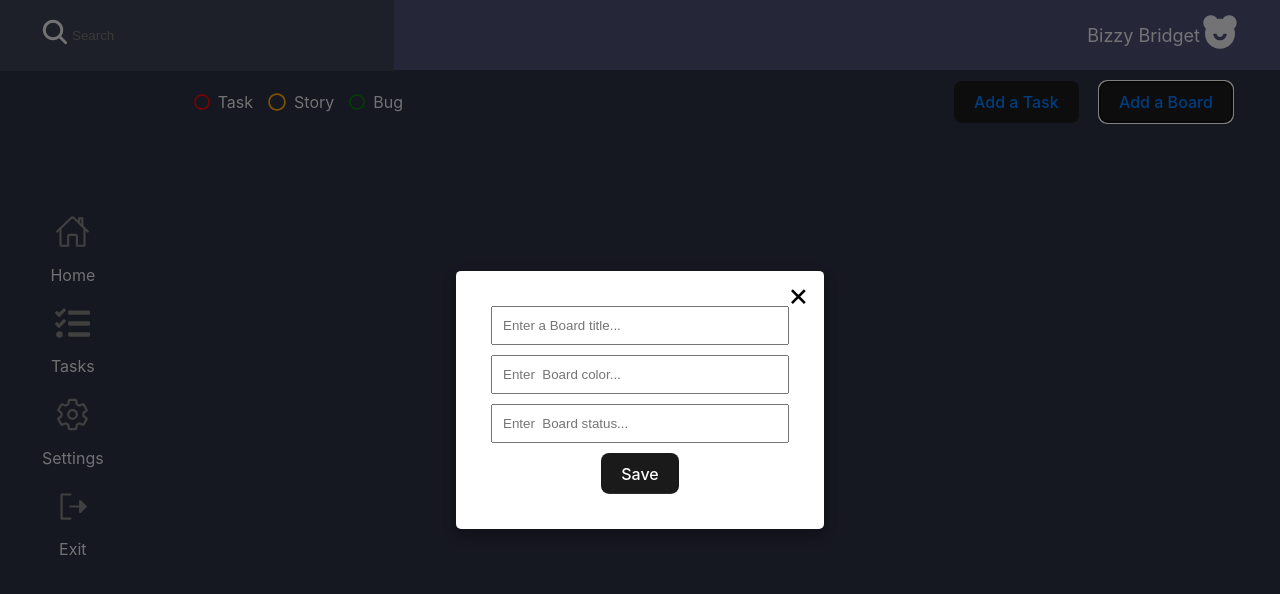
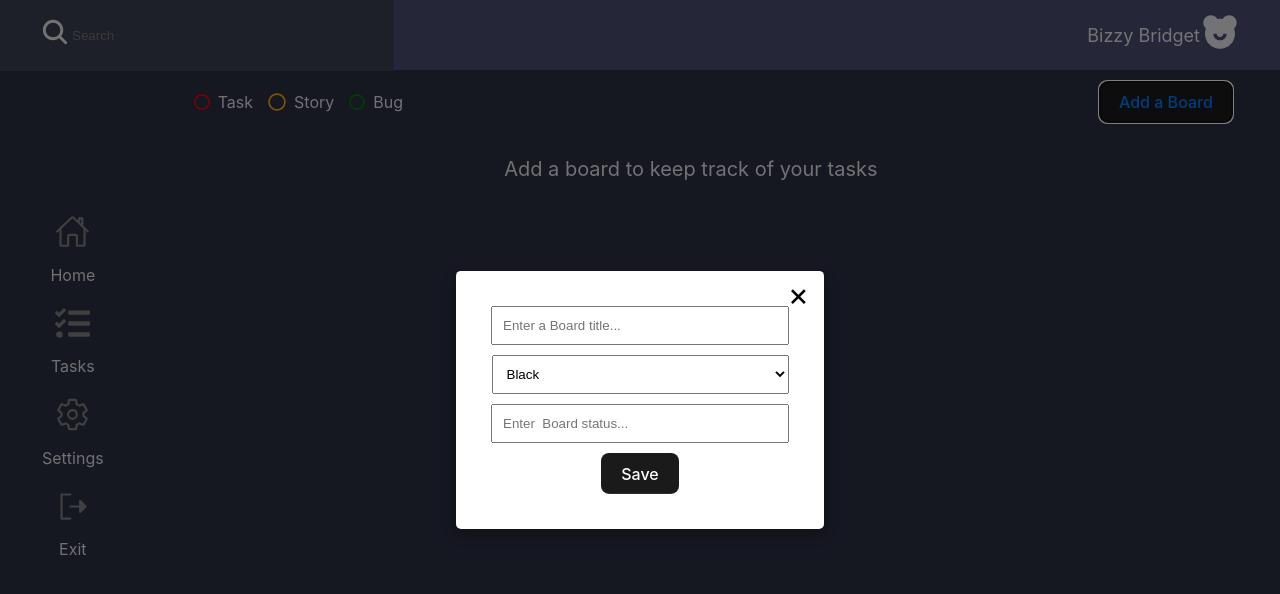
Before and after one commit to BridgetKas/ProductivityApp, a React (Vite) app: page / in a window 1280 px wide. Both pictures are taken after a click on the button "Add a Board". Shown: the top 594 px of the page. Built offline with nearby package versions, Linux system fonts and the light colour scheme.

Commit message:
Added productivityApp

```diff
--- a/src/Components/Board/Board.jsx
+++ b/src/Components/Board/Board.jsx
@@ -5,11 +5,12 @@ import Modal from "../modal/modalComponent"
 import { FaRegCircle } from "react-icons/fa";
 import { generateId} from "../../utilis";
 import { StateContext } from "../../layOut/stateProvider";
+import { boardColors } from "../../utilis";
 
 function Board() {
   const [openModal,setOpenModal] = useState(false)
   const [title,setTitle] = useState('')
-  const [status,setStatus] = useState('incomplete')
+  const [status,setStatus] = useState('')
   const [description,setDescription] = useState('')
   const [boardTitle,setBoardTitle] = useState('')
   const [boardColor,setBoardColor] = useState('')
@@ -34,12 +35,12 @@ function Board() {
       type:'added_task',
       title:title,
       description:description,
-      status:status,
+      status:status ? status : state.boards[0].status,
       id:generateId()
     })
     setTitle('')
     setDescription('')
-    setStatus('incomplete')
+    setStatus('')
     closeModal()
   }
 
@@ -90,14 +91,21 @@ function Board() {
           </div>
         </div>
         <div className={styles.taskContainer}>
-          <div>
+          <div className={styles.btnContainer}>
+            <button className={styles.button} onClick={addBoard}>Add a Board</button>
+          </div>
+          {
+            state.boards.length >= 1 &&
+            <div>
               <button onClick={isModalOpen}>Add a Task</button>
-          </div>
-          <div className={styles.btnContainer}>
-              <button className={styles.button} onClick={addBoard}>Add a Board</button>
-          </div>
+            </div>
+          }
+
         </div>
       </div>
+     {state.boards.length === 0 &&
+      <p style={{fontSize:'20px'}}>Add a board to keep track of your tasks </p>
+     }
       <div className={styles.mainBoardContainer}>
         {state.boards.map((board) =>(
           <BoardComponent
@@ -126,7 +134,7 @@ function Board() {
               </textarea>
             </div>
             <div>
-              <select className={styles.selectarea}  value={status} onChange={changeStatus}>
+              <select className={styles.selectarea}  value={status} onChange={changeStatus} defaultValue='hoo'>
                 {
                   state.boards.map((board,index) =>(<option value={board.status} key={index}>
                   {board.status}</option>))
@@ -149,9 +157,14 @@ function Board() {
               <input type='text' placeholder='Enter a Board title...' value={boardTitle}
                 className={styles.taskInput} onChange={(e) => setBoardTitle(e.target.value)}
               />
-              <input type='text' placeholder='Enter  Board color...' value={boardColor}
-                className={styles.taskInput} onChange={(e) => setBoardColor(e.target.value)}
-              />
+
+              <select className={styles.selectColor}  value={boardColor} onChange={(e) => setBoardColor(e.target.value)}>
+                {
+                  boardColors.map((boardColor,index) => (<option value={boardColor.color} key={index}
+
+                  >{boardColor.color}</option>))
+                }
+              </select>
               <input type='text' placeholder='Enter  Board status...' value={boardStatus}
                 className={styles.taskInput} onChange={(e) => setBoardStatus(e.target.value)}
               />
--- a/src/Components/Board/Board.module.css
+++ b/src/Components/Board/Board.module.css
@@ -161,6 +161,11 @@
     padding: 10px;
 }
 
+.selectColor {
+    width: 297px;
+    padding: 10px;
+}
+
 .editContainer {
     position: absolute;
     top: 5px;
--- a/src/utilis.js
+++ b/src/utilis.js
@@ -45,3 +45,64 @@ export function saveToLocalStorage(key,value){
 
   }
 ]
+
+
+export const boardColors = [
+  {
+    color: "Black"
+  },
+  {
+    color : "White"
+  },
+  {
+    color: "Red"
+  },
+  {
+    color: "Blue"
+  },
+  {
+    color: "Green"
+  },
+  {
+    color: "Yellow"
+  },
+  {
+    color: "Orange"
+  },
+  {
+    color: "Purple"
+  },
+  {
+    color: "Pink"
+  },
+  {
+    color:"Gray"
+  },
+  {
+    color: "Cyan"
+  },
+  {
+    color:"Magenta"
+  },
+  {
+    color:"Lime"
+  },
+  {
+    color:"Teal"
+  },
+  {
+    color:"Navy"
+  },
+  {
+    color:"Olive"
+  },
+  {
+    color:"Gold"
+  },
+  {
+    color:"Silver"
+  },
+  {
+    color:"Maroon"
+  }
+]
```
